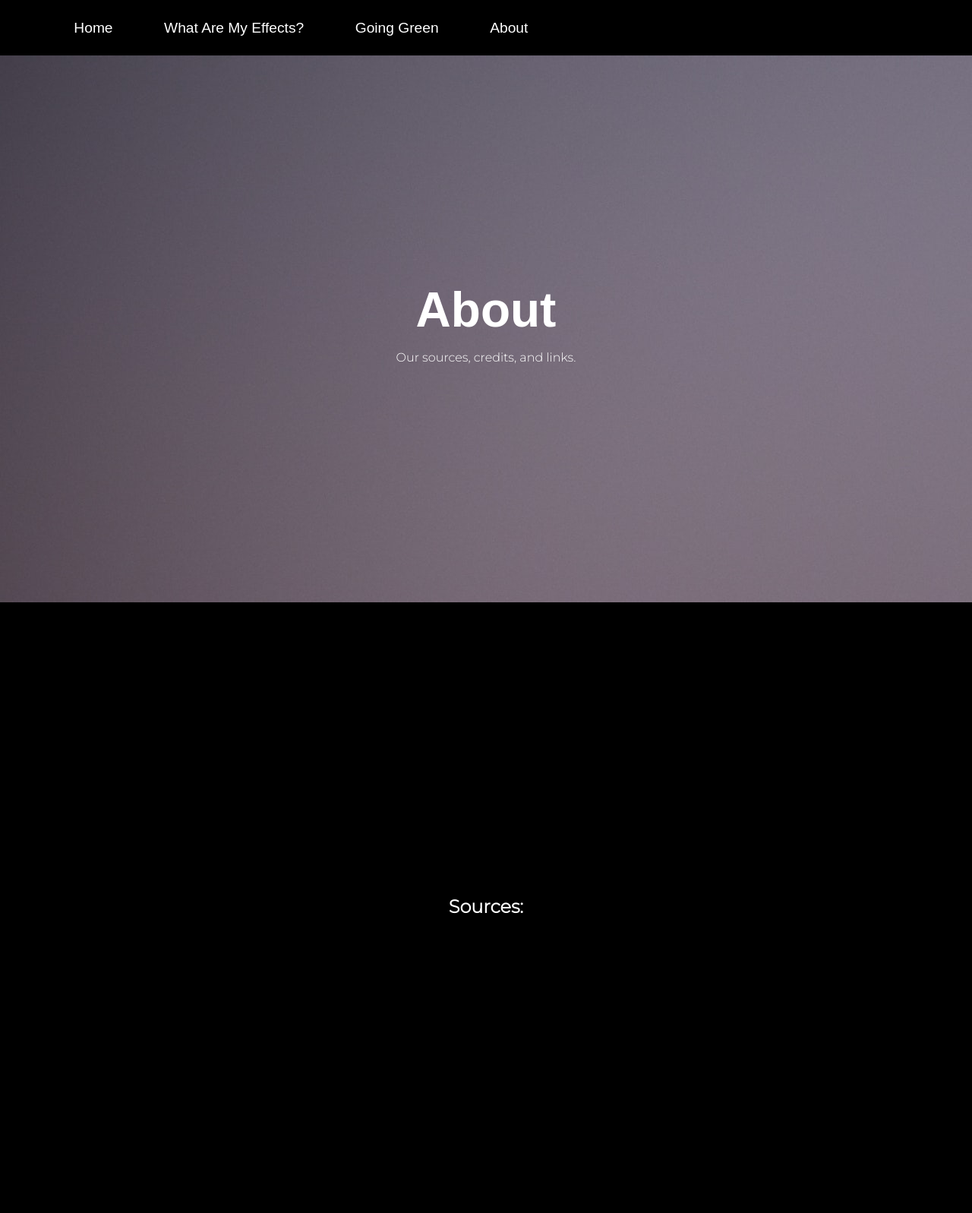
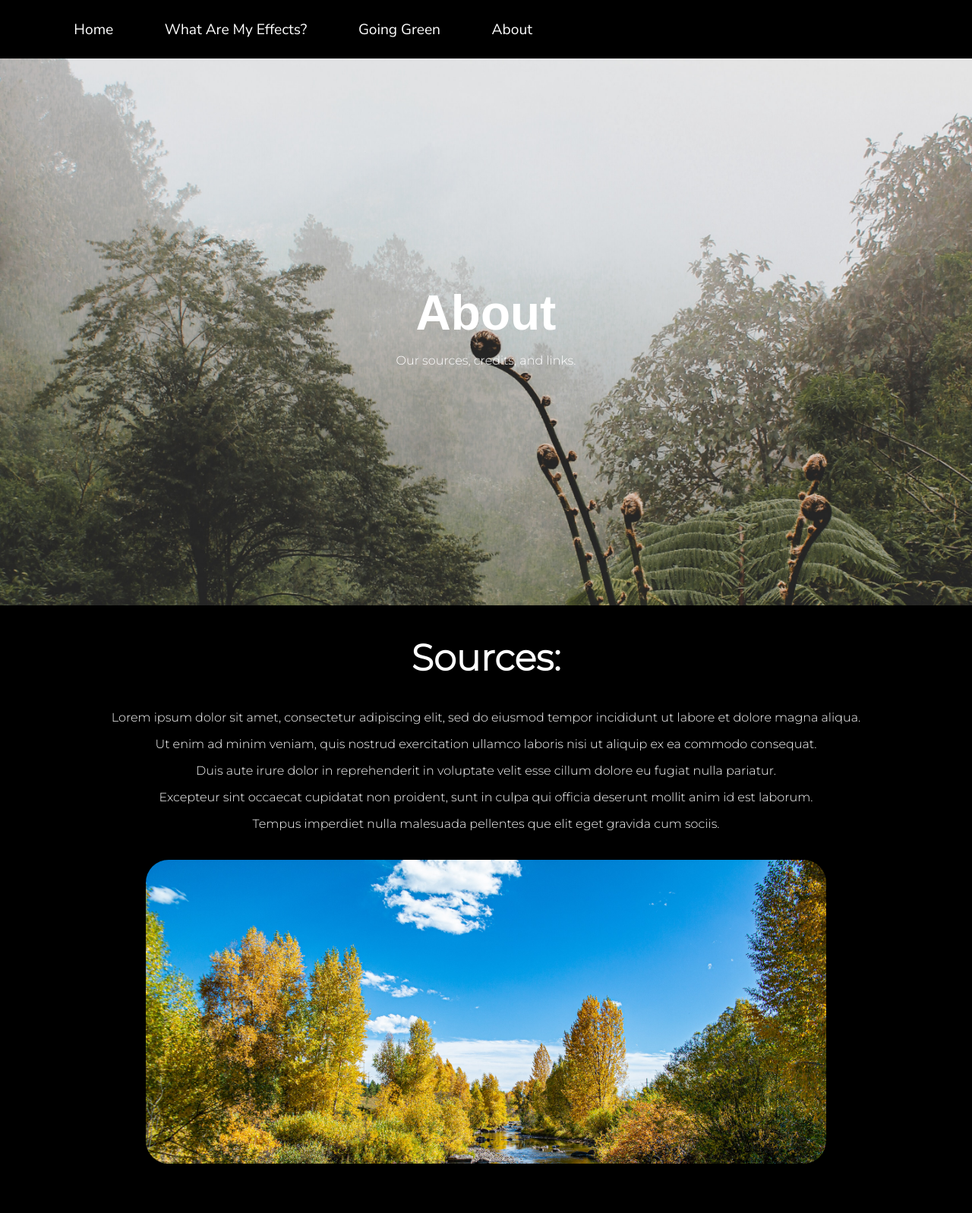
Before and after one commit to Scaledfish64/TheGreeningProject, a PHP site: page /about.html in a window 1280 px wide. Shown: the whole page at 76% size. Before the commit the page ends 1203 px from the top, so only its background shows below. Run offline with PHP 8.4, Linux system fonts and the light colour scheme; some web fonts are replaced.

Commit message:
about page

```diff
--- a/about.html
+++ b/about.html
@@ -29,10 +29,15 @@
         <p>Our sources, credits, and links.</p>
       </div>
     </section>
-    <section class="about-body">
+    <section class="about-body hidden">
       <div id="about-sources">
-        <h2>Sources:</h2>
-        <p></p>
+        <h2 class="hidden">Sources:</h2>
+        <p class="hidden" id="source1">Lorem ipsum dolor sit amet, consectetur adipiscing elit, sed do eiusmod tempor incididunt ut labore et dolore magna aliqua.</p>
+        <p class="hidden" id="source2">Ut enim ad minim veniam, quis nostrud exercitation ullamco laboris nisi ut aliquip ex ea commodo consequat.</p>
+        <p class="hidden" id="source3">Duis aute irure dolor in reprehenderit in voluptate velit esse cillum dolore eu fugiat nulla pariatur.</p>
+        <p class="hidden" id="source4">Excepteur sint occaecat cupidatat non proident, sunt in culpa qui officia deserunt mollit anim id est laborum.</p>
+        <p class="hidden" id="source5">Tempus imperdiet nulla malesuada pellentes que elit eget gravida cum sociis.</p>
+        <div class="hidden source-image"></div>
       </div>
     </section>
   </body>
--- a/index.css
+++ b/index.css
@@ -69,7 +69,7 @@
 
 .nav-text{
   color: white;
-  font-family: Arial, Helvetica, sans-serif;
+  font-family: 'Nunito Sans', sans-serif;
   font-size: 1.2em;
   padding: 8px;
   text-decoration: none;
@@ -244,7 +244,8 @@
   place-items: center;
   align-content: center;
   min-height: 90vh;
-  background-image: url(images/pexels-joyston-judah-933054.jpg);
+  background-image: url("images/pexels-rifqi-ramadhan-884547.jpg");
+  background-size: cover;
 }
 
 #about-landing h1 {
@@ -257,11 +258,53 @@
 
 .about-body {
   display: grid;
-  place-items: center;
-  align-content: center;
+  place-items: top;
   min-height: 100vh;
 }
+
 .contact{
   float: right;
   margin-right: 8%;
 }
+
+#about-sources h2 {
+  font-size: 3em;
+  text-align: center;
+}
+
+#source1 {
+  transition-delay: 200ms;
+}
+
+#source2 {
+ transition-delay: 300ms;
+}
+
+#source3 {
+  transition-delay: 400ms;
+}
+
+#source4 {
+  transition-delay: 500ms;
+}
+
+#source5 {
+  transition-delay: 600ms;
+}
+
+.about-body p {
+  text-align: center;
+}
+
+.source-image {
+  height: 50%;
+  width: 70%;
+  display: block;
+  margin-left: auto;
+  margin-right: auto;
+  margin-top: 3%;
+  background-image: url("images/matthew-hernandez-Ms4D8OmrAMQ-unsplash.jpg");
+  background-size: cover;
+  border-radius: 30px;
+  transition-delay: 800ms;
+}
```
Also changed, not shown: images/matthew-hernandez-Ms4D8OmrAMQ-unsplash.jpg (added), images/pexels-joyston-judah-933054.jpg (deleted), images/pexels-rifqi-ramadhan-884547.jpg (added).
